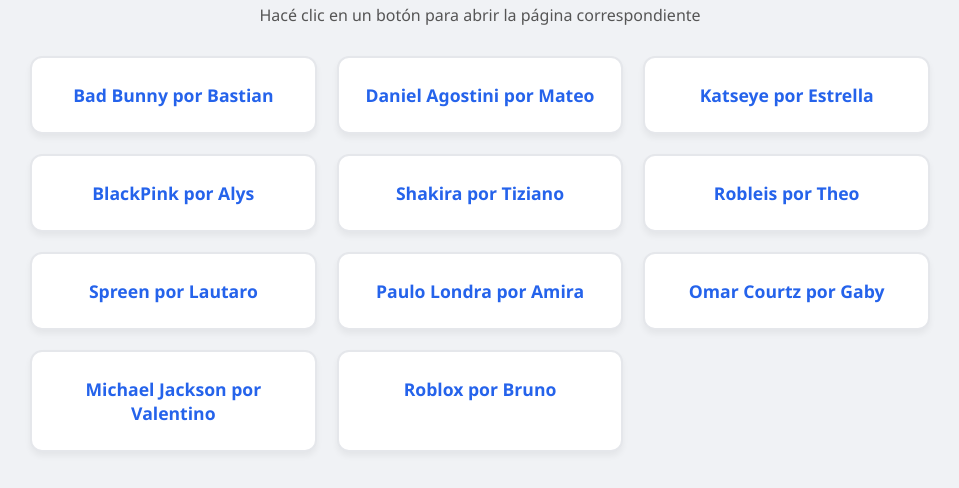
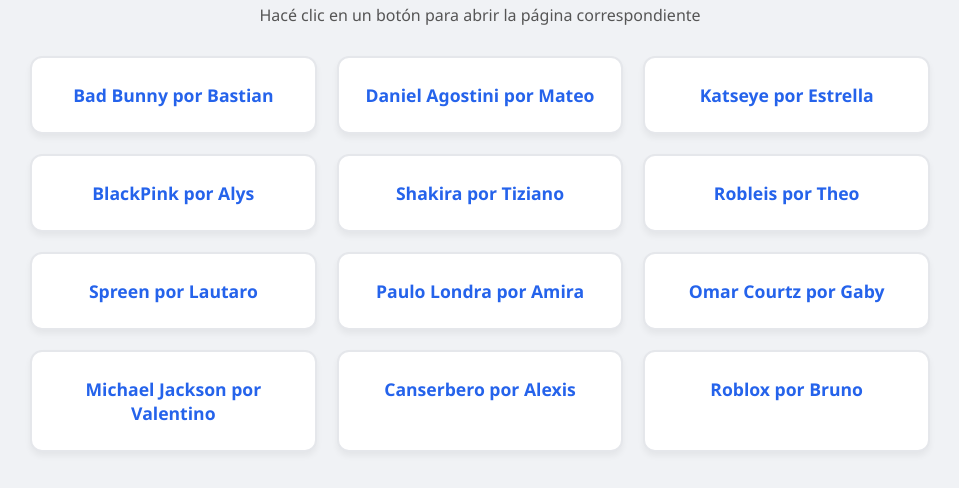
Before and after one commit to pablocapettini/paginaswebseptimo2026, a plain HTML site: page index.html in a window 1280 px wide. Shown: the part 126-614 px from the top of the page, without its empty margins (160-1119 px from the left). Drawn offline with Linux system fonts and the light colour scheme.

Commit message:
Update index.html

```diff
--- a/index.html
+++ b/index.html
@@ -98,6 +98,10 @@
             Michael Jackson por Valentino
         </a>
 
+         <a href="alexis_canserbero/index.html" target="_blank" class="boton-proyecto">
+            Canserbero por Alexis
+        </a>
+
         <a href="bruno_roblox/index.html" target="_blank" class="boton-proyecto">
             Roblox por Bruno
         </a>
```
